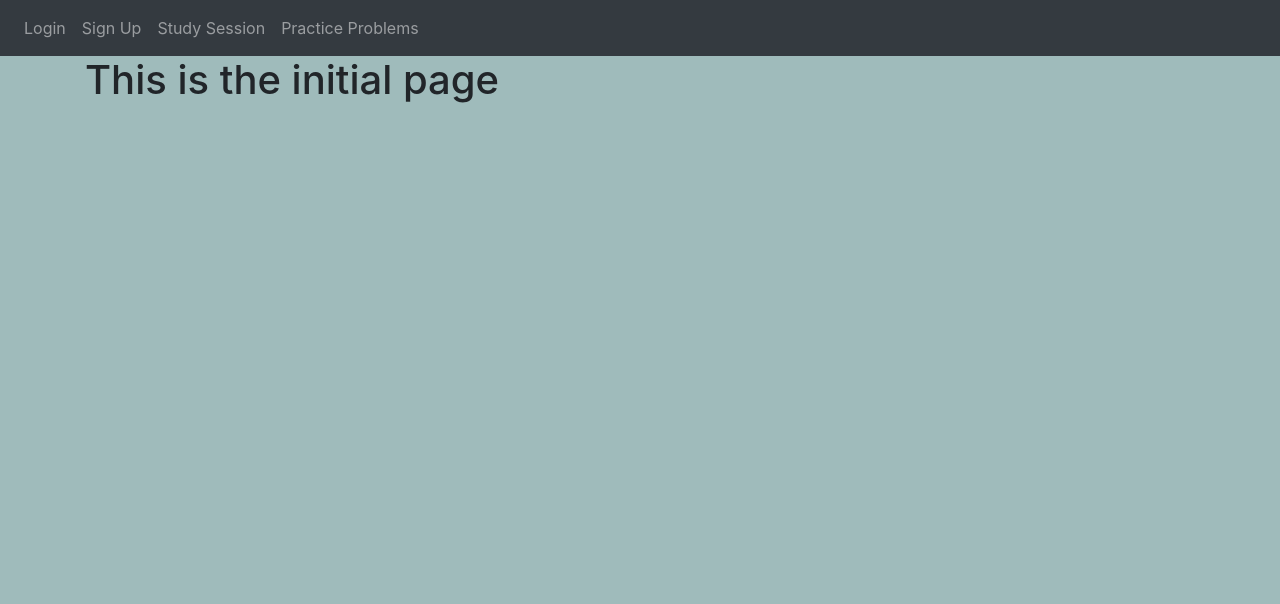
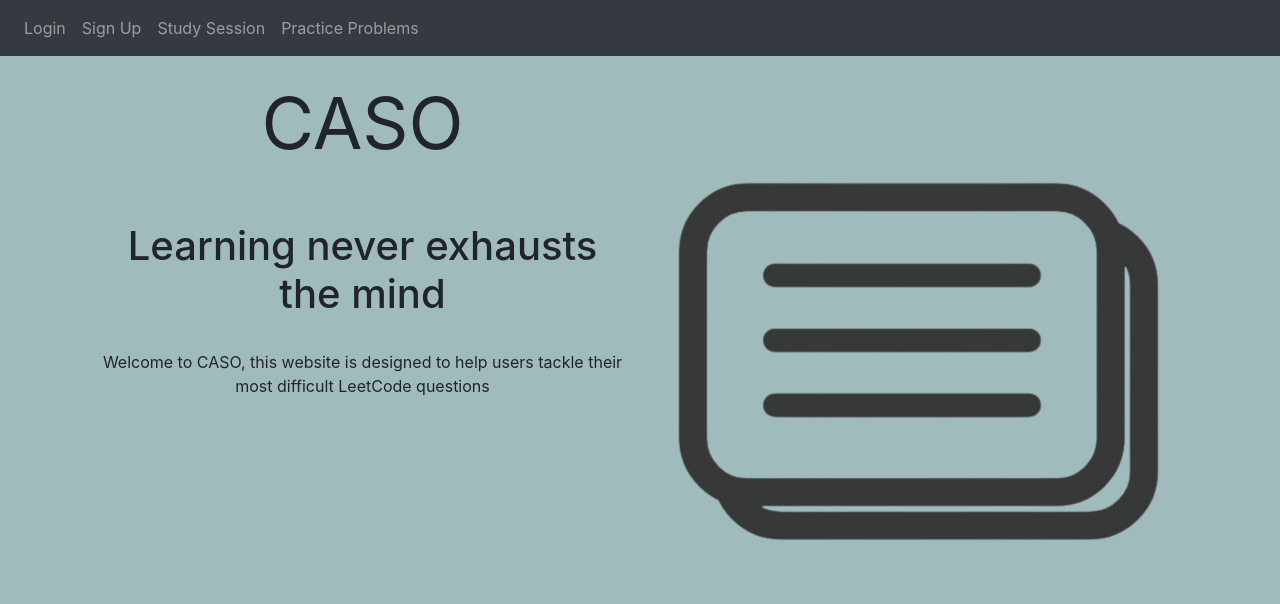
Before and after one commit to Yizushdz/Web_Final_Project, a Flask app: page / in a window 1280 px wide. Shown: the top 604 px of the page. Run offline with Flask 3, Linux system fonts and the light colour scheme; some libraries are stand-ins or nearby versions.

Commit message:
updated the initial

```diff
--- a/website/templates/initial.html
+++ b/website/templates/initial.html
@@ -4,5 +4,23 @@
 {% block title %}Study Session Tab{% endblock %}
 
 {% block content %}
-<h1>This is the initial page</h1>
+
+<div class="container">
+    <br />
+    <div class="row text-center">
+        <div class="col-md-6">
+            <h1 class="display-3"><strong>CASO</strong></h1>
+            <br />
+            <br />
+            <h1>Learning never exhausts the mind</h1>
+            <br />
+            <p>Welcome to CASO, this website is designed to help users tackle their most difficult LeetCode questions</p>
+            <br />
+        </div>
+        <div class="col-md-6">
+            <img src="/static/Flashcards.png" style="width: 100%;">
+        </div>
+    </div>
+</div>
+
 {% endblock %}
```
Also changed, not shown: website/static/Flashcards.png (added).
